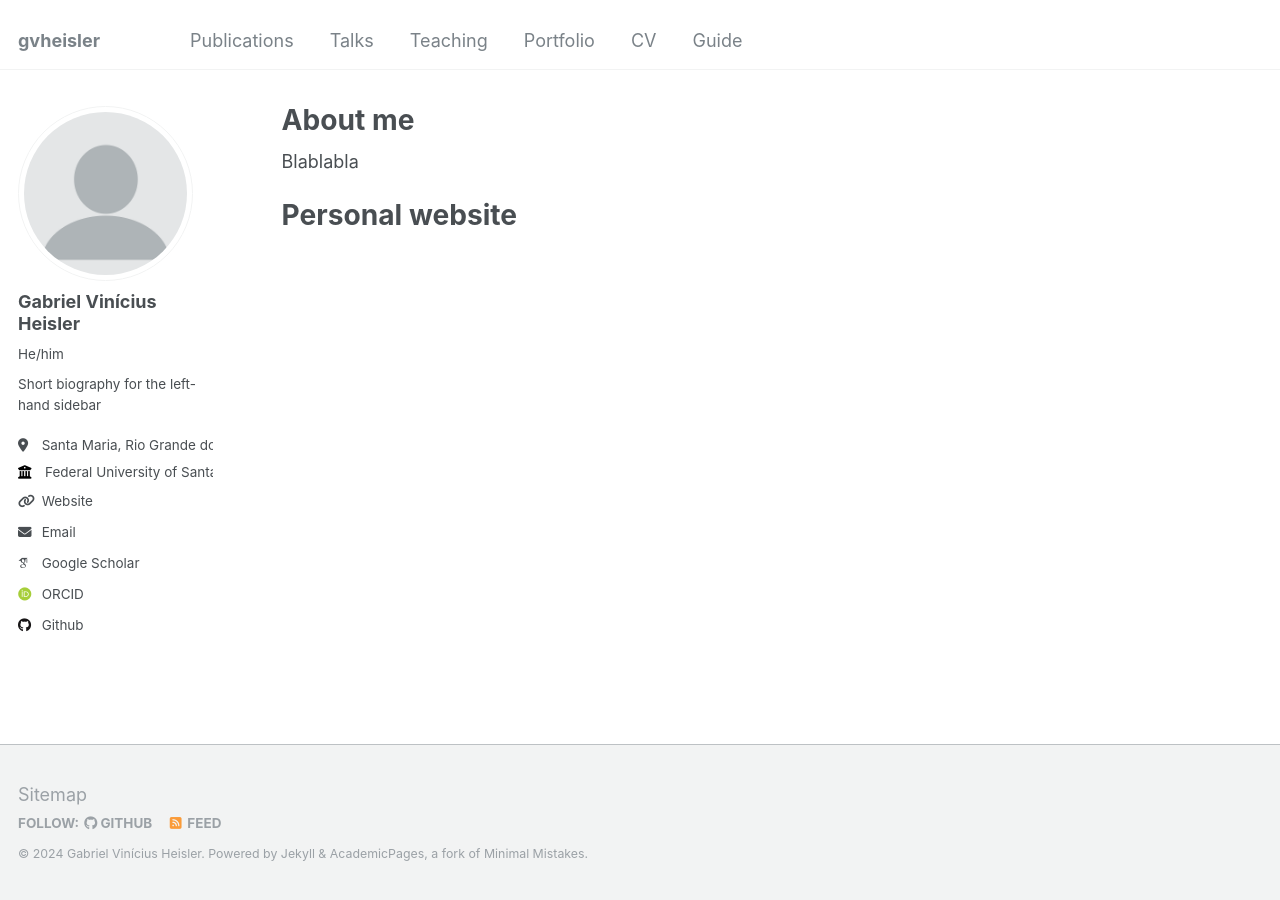
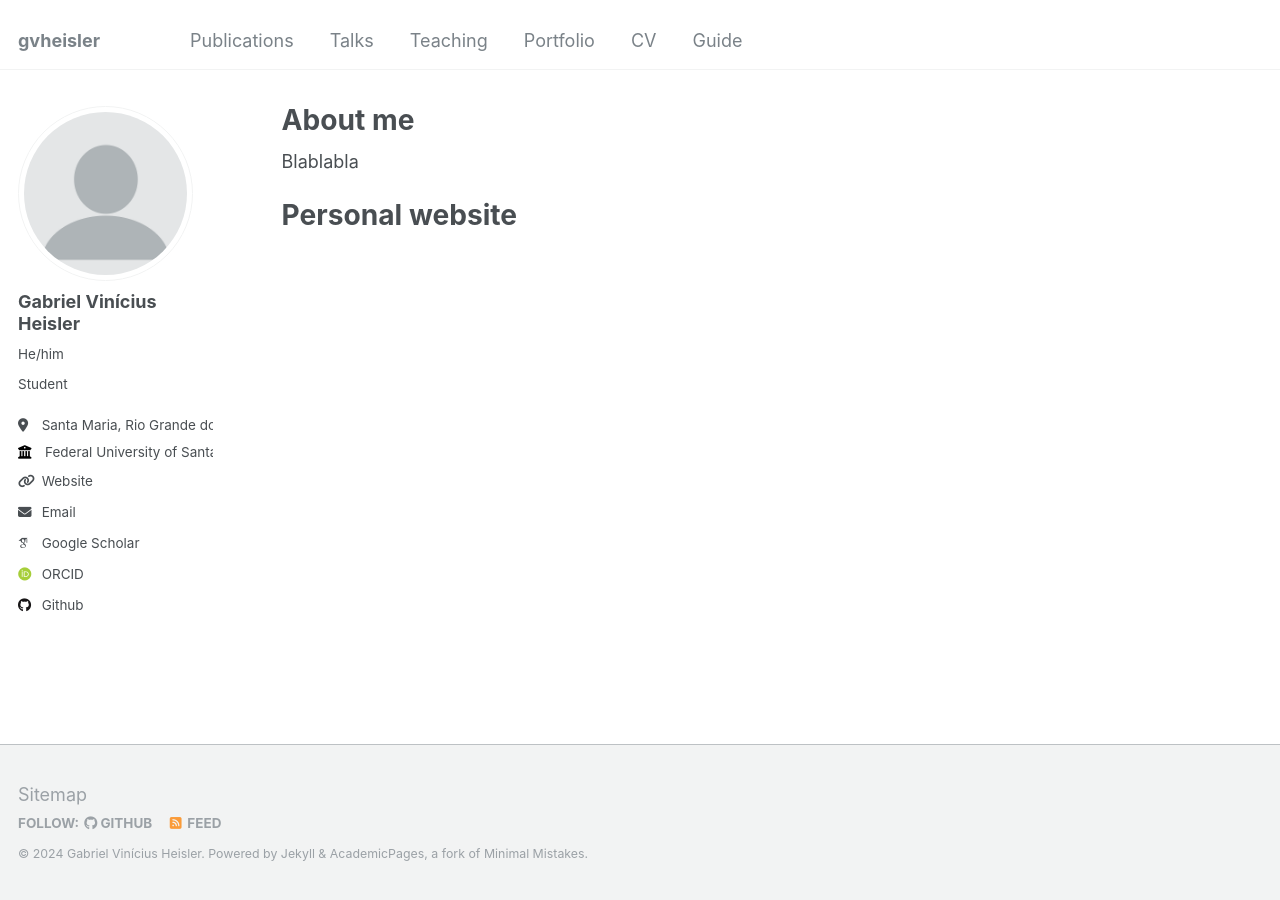
Before and after one commit to gvheisler/gvheisler.github.io, a Jekyll site: the page built from _pages/about.md, in a window 1280 px wide. Built offline with Jekyll 4.4.1, drawn with Linux system fonts in a browser that asks for light colours; some web fonts are replaced.

```diff
--- a/_config.yml
+++ b/_config.yml
@@ -24,7 +24,7 @@
   avatar           : "profile.png"
   name             : "Gabriel Vinícius Heisler"
   pronouns         : "He/him" # example: "she/her"
-  bio              : "Short biography for the left-hand sidebar"
+  bio              : "Student"
   location         : "Santa Maria, Rio Grande do Sul - Brazil"
   employer         : "Federal University of Santa Maria"
   uri              : "https://www.ufsm.br/" # URL
```
